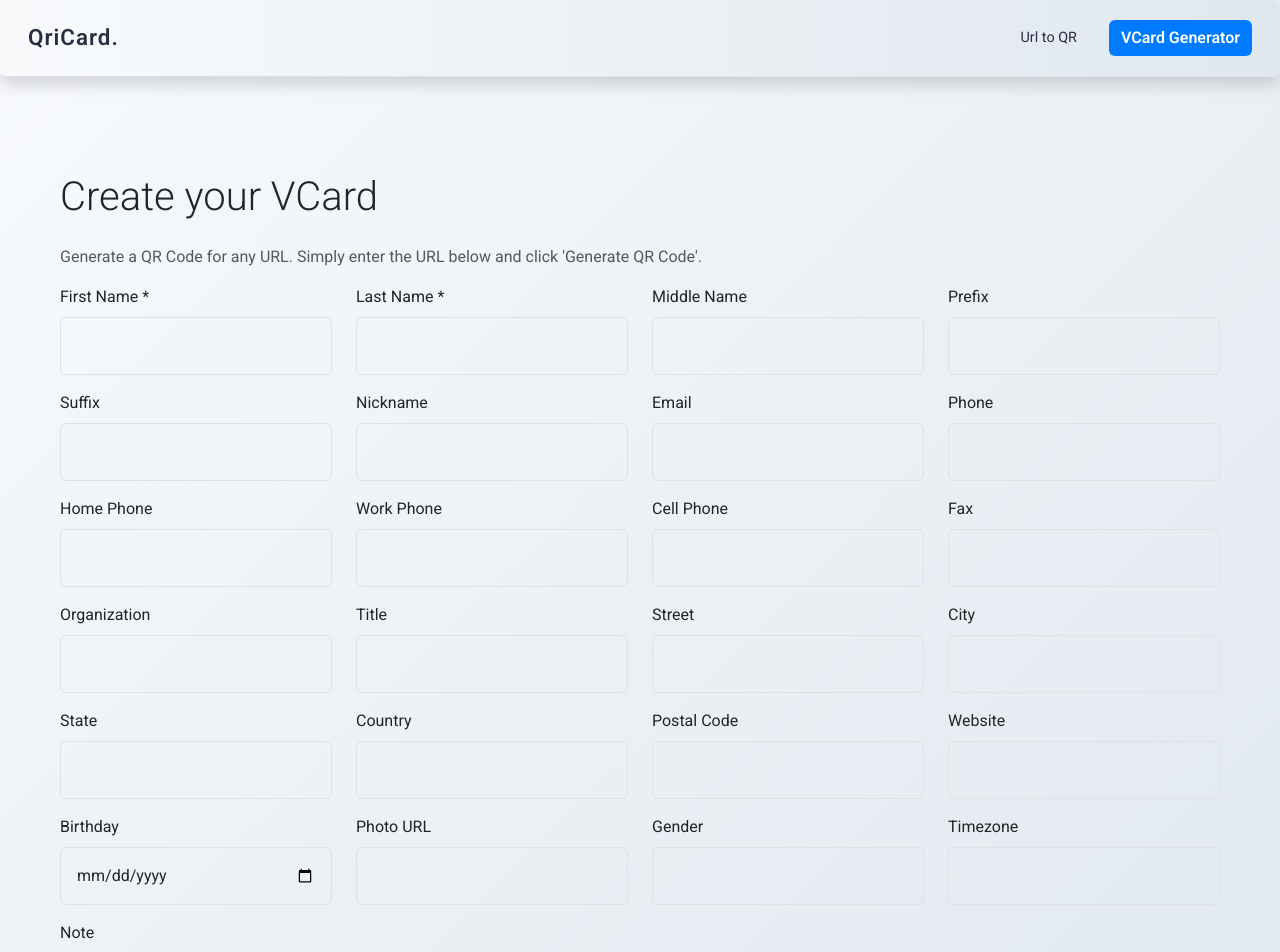
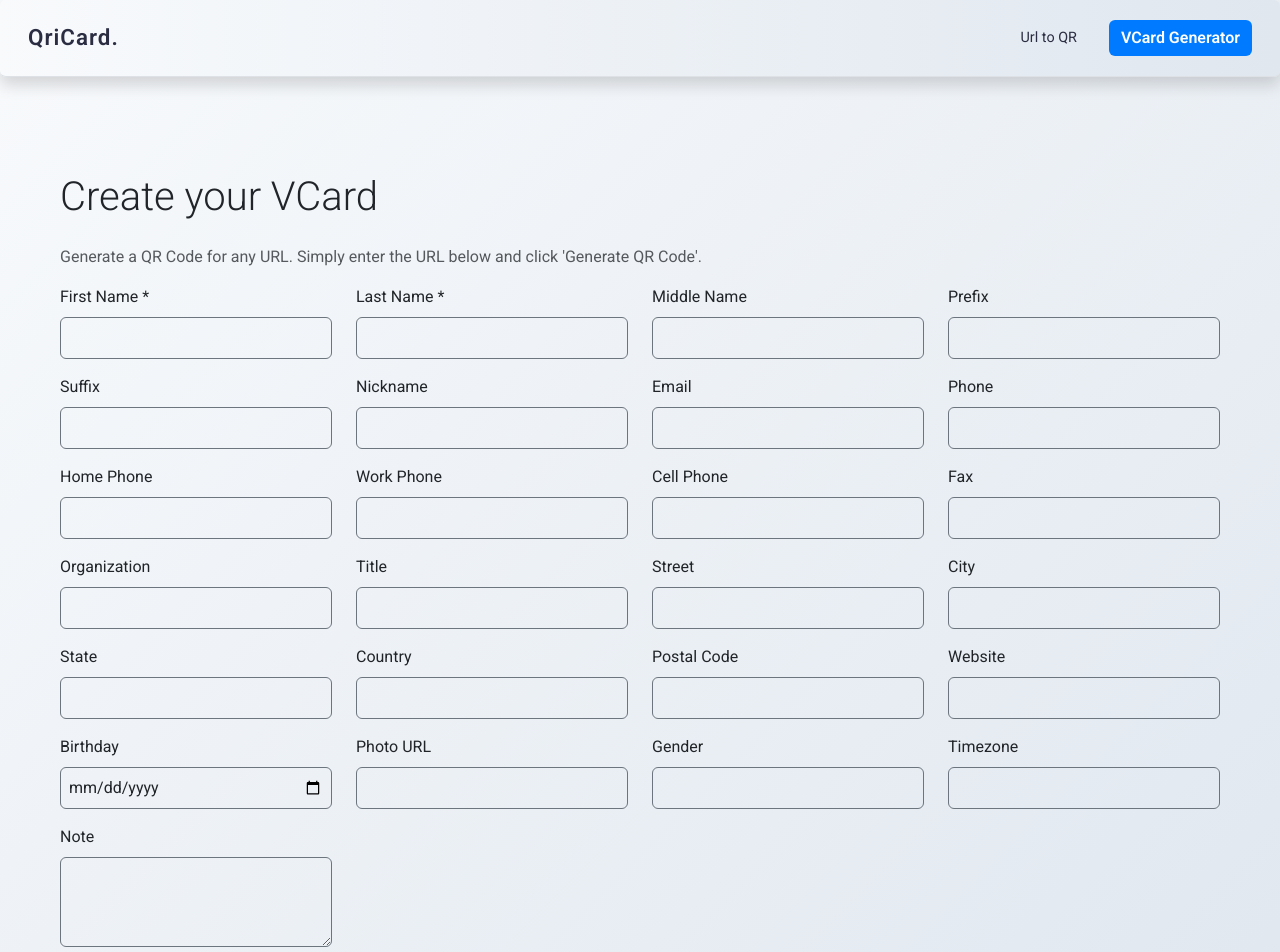
Before and after one commit to vpatel071997/qri-card, a React (Create React App) app: page /vcard-gen in a window 1280 px wide. Shown: the top 952 px of the page. Built offline with nearby package versions, Linux system fonts and the light colour scheme; a web font is replaced by a local one.

Commit message:
made fields more visible

```diff
--- a/src/components/URLToQR.tsx
+++ b/src/components/URLToQR.tsx
@@ -56,7 +56,7 @@ function URLToQR() {
               placeholder="Enter URL"
               value={url}
               onChange={handleChange}
-              className="form-control p-3 border-1 rounded bg-transparent text-dark"
+              className="form-control p-2 border-secondary rounded bg-transparent text-dark"
               required
             />
           </Form.Group>
--- a/src/components/VCardGen.tsx
+++ b/src/components/VCardGen.tsx
@@ -76,7 +76,7 @@ export default function VCardGen() {
                       as="textarea"
                       rows={3}
                       value={vCard?.[field.name] ?? ""}
-                      className="form-control p-3 border-1 rounded bg-transparent text-dark"
+                      className="form-control p-2 border-secondary rounded bg-transparent text-dark"
                       onChange={(e) =>
                         setVCard({ ...vCard, [field.name]: e.target.value })
                       }
@@ -85,7 +85,7 @@ export default function VCardGen() {
                   ) : (
                     <Form.Control
                       type={field.type}
-                      className="form-control p-3 border-1 rounded bg-transparent text-dark"
+                      className="form-control p-2 border-secondary rounded bg-transparent text-dark"
                       value={vCard?.[field.name] ?? ""}
                       onChange={(e) =>
                         setVCard({ ...vCard, [field.name]: e.target.value })
```
